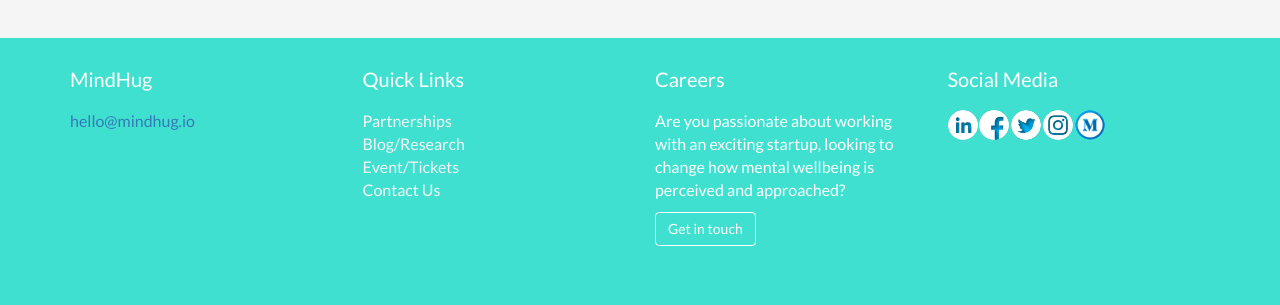
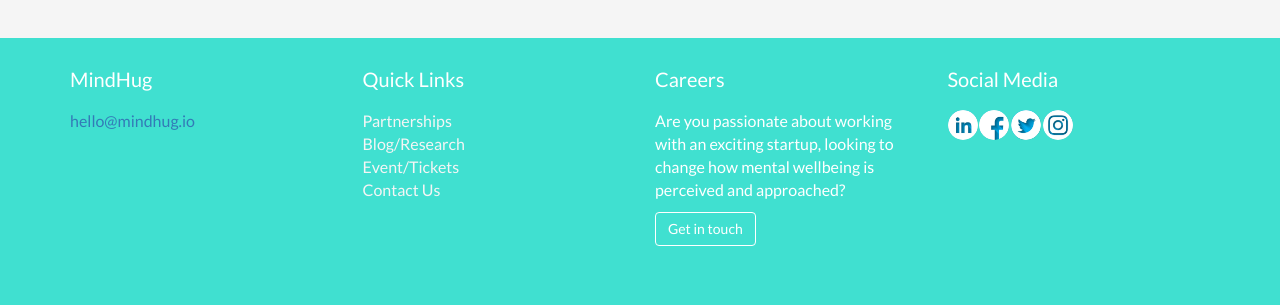
Before and after one commit to Cloudeya/newrelic-install, a Flask app: page / in a window 1280 px wide. Shown: the part 5297-5602 px from the top of the page. Run offline with Flask 2, Linux system fonts and the light colour scheme; some libraries are stand-ins or nearby versions; some web fonts are replaced.

Commit message:
Update index.html

```diff
--- a/templates/index.html
+++ b/templates/index.html
@@ -861,8 +861,8 @@
                                 <li class=""><a title="LinkedIn" target="_blank" href="https://www.linkedin.com/company/mindhug" id="you"><img alt="linkedin" width="30" height="30" src="{{ url_for('static', filename='images/in.jpg') }}"></a></li>
                                 <li class=""><a href="https://www.facebook.com/mymindhug/" target="_blank" title="Facebook" id="you"><img alt="Facebook" width="30" height="30" src="{{ url_for('static', filename='images/fac.jpg') }}"></a></li>
                                 <li class=""><a href="https://twitter.com/mymindhug?s=08" target="_blank" title="Twitter" id="you"><img alt="Twitter" width="30" height="30" src="{{ url_for('static', filename='images/twi.jpg') }}"></a></li>
-                                <li class=""><a title="instagram" target="_blank" href="https://instagram.com/mymindhug?igshid=5vhb6th1p1p8" id="you"><img alt="instagram" width="30" height="30" src="{{ url_for('static', filename='images/ins.jpg') }}"></a></li>
-                                <li class=""><a title="medium" target="_blank" href="https://medium.com/mymindhug" id="you"><img alt="medium" width="30" height="30" src="{{ url_for('static', filename='images/medium.jpg') }}"></a></li>
+                                <li class=""><a title="Instagram" target="_blank" href="https://instagram.com/mymindhug?igshid=5vhb6th1p1p8" id="you"><img alt="instagram" width="30" height="30" src="{{ url_for('static', filename='images/ins.jpg') }}"></a></li>
+<!--                                 <li class=""><a title="Medium" target="_blank" href="https://medium.com/mymindhug" id="you"><img alt="medium" width="30" height="30" src="{{ url_for('static', filename='images/medium.jpg') }}"></a></li> -->
                             </ul>
                         </div>
                     </div>
```
